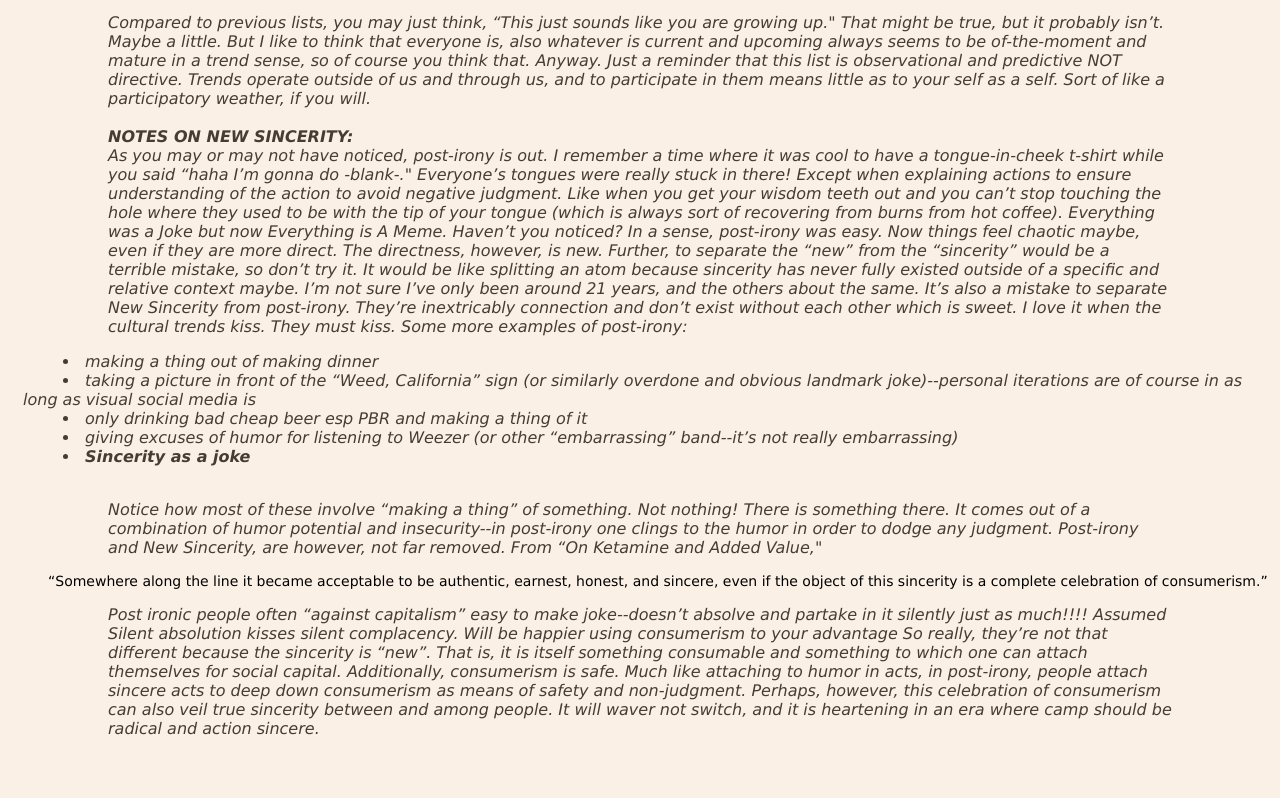
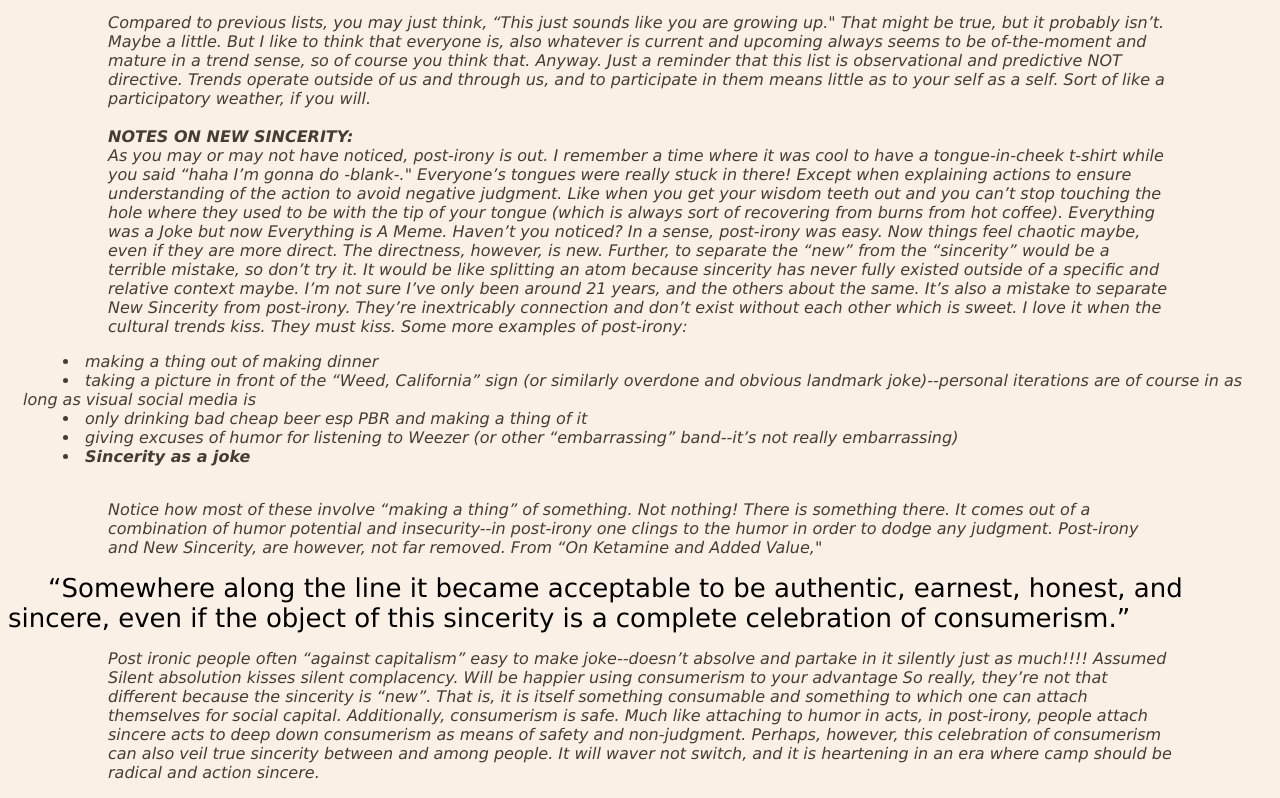
Before and after one commit to thepublication/summer2017, a plain HTML site: page index.html in a window 1280 px wide. Shown: the part 2454-3252 px from the top of the page. Before the commit the page ends 3208 px from the top, so only its background shows below. Drawn offline with Linux system fonts and the light colour scheme.

Commit message:
Update style.css

```diff
--- a/style.css
+++ b/style.css
@@ -59,5 +59,5 @@ div.blockquote {
     font-family: Verdana, sans-serif;
     font-style: bold;
     color: #000000;
-    font-size: 0.875em;
+    font-size: 1.625em;
 }
```
